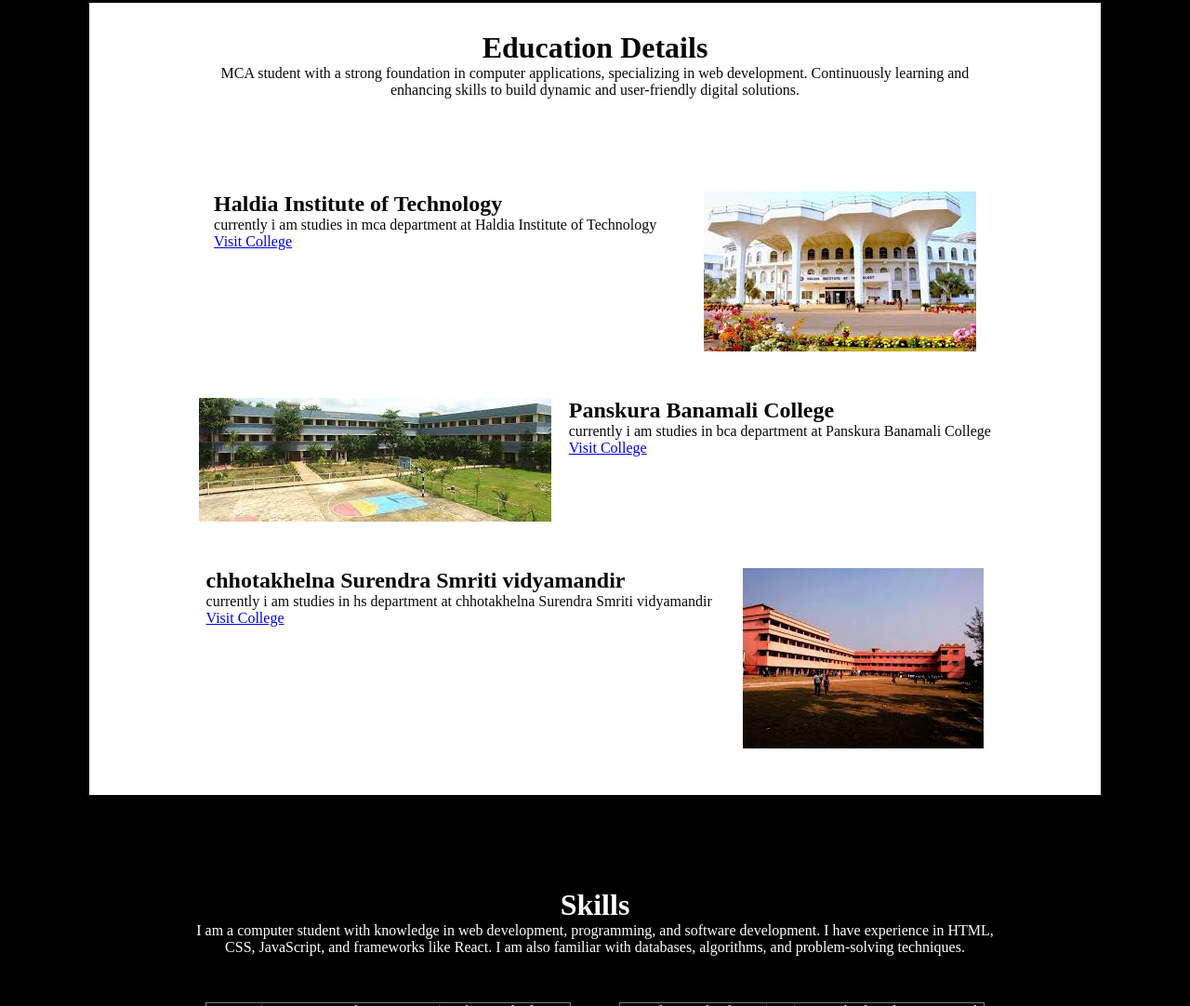
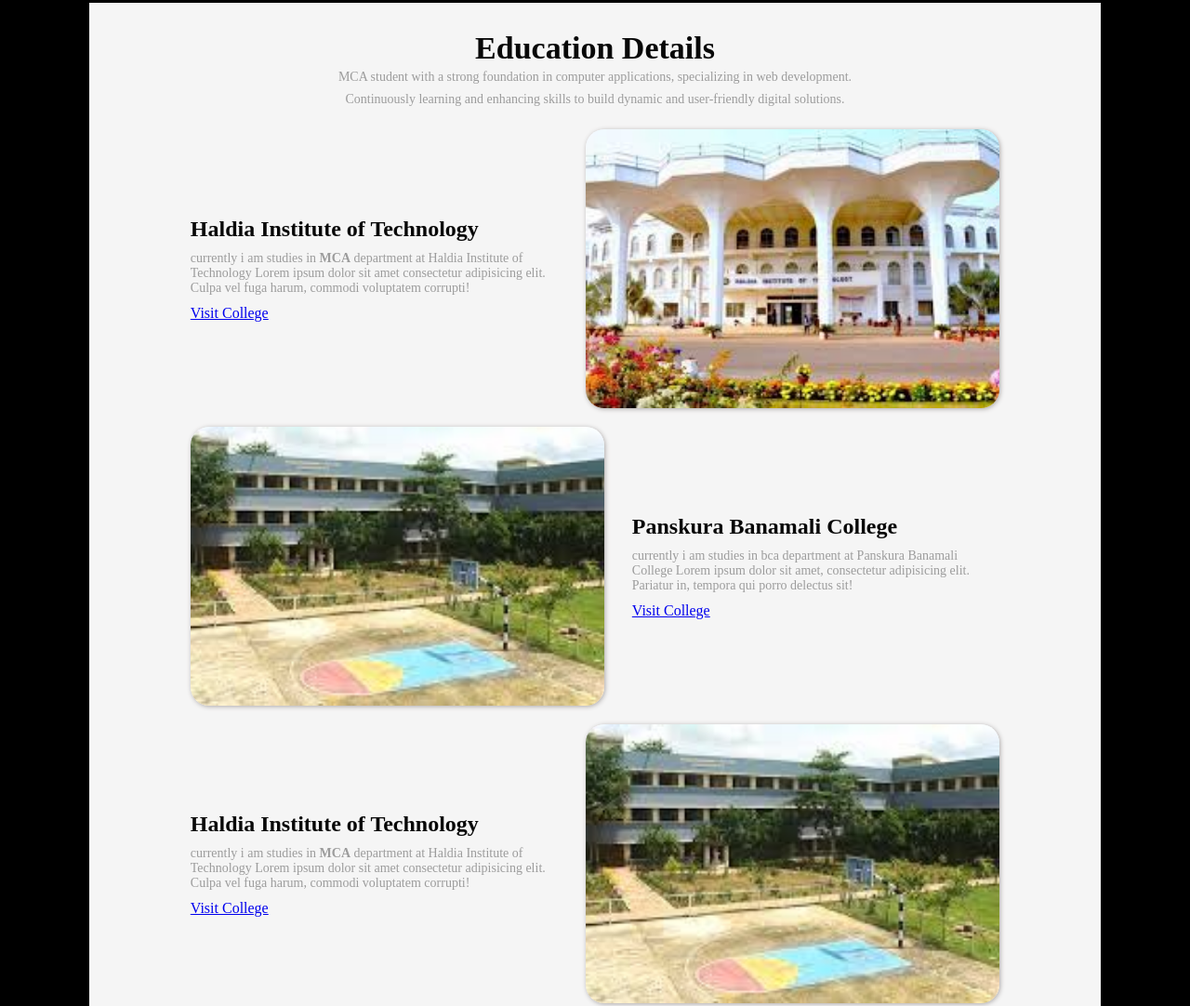
Before and after one commit to Gobinda9732/portfolio, a plain HTML site: page index.html in a window 1280 px wide. Shown: the part 627-1709 px from the top of the page at 93% size. Drawn offline with Linux system fonts and the light colour scheme.

Commit message:
education block complated

```diff
--- a/index.html
+++ b/index.html
@@ -14,7 +14,7 @@
         <nav id="nav">
             <ul id="nav_ul">
                 <li class="nav_ul_li"><a href="#">Home</a></li>
-                <li class="nav_ul_li"><a href="#">Education </a></li>
+                <li class="nav_ul_li"><a href="#Second_page">Education </a></li>
                 <li class="nav_ul_li"><a href="#">Projects</a></li>
                 <li class="nav_ul_li"><a href="#">Skills</a></li>
                 <li class="nav_ul_li"><a href="#">Contact</a></li>
@@ -41,10 +41,10 @@
                     <h4>Technologies</h4>
                     <div id="technology">
                         <img src="./image/html.png" alt="html">
-                        <img src="./image/css.png" alt="css"/>
-                        <img src="./image/js.png" alt="js"/>
-                        <img src="./image/git.png" alt="git"/>
-                        <img src="./image/react.png" alt="react"/>
+                        <img src="./image/css.png" alt="css" />
+                        <img src="./image/js.png" alt="js" />
+                        <img src="./image/git.png" alt="git" />
+                        <img src="./image/react.png" alt="react" />
 
                     </div>
                 </div>
@@ -53,55 +53,66 @@
         </div>
 
     </div>
-    <div id ="Second_page">
+    <div id="Second_page">
         <div class="whole-content">
             <div id="education" class="intro">
                 <h1>Education Details</h1>
-            <p >MCA student with a strong foundation in computer applications, specializing in web development. Continuously learning and enhancing skills to build dynamic and user-friendly digital solutions.</p>
+                <p>MCA student with a strong foundation in computer applications, specializing in web development.
+                    Continuously learning and enhancing skills to build dynamic and user-friendly digital solutions.</p>
             </div>
-        <div id="mca">
-            <div class="mca_details">
+            <div id="mca" class="education-block">
+                <div class="edu_details-right">
                     <h2>Haldia Institute of Technology</h2>
-                <p>currently i am studies in mca department at Haldia Institute of Technology</p>
+                    <p>currently i am studies in <strong>MCA</strong> department at Haldia Institute of Technology Lorem
+                        ipsum dolor sit amet consectetur adipisicing elit. Culpa vel fuga harum, commodi voluptatem
+                        corrupti!</p>
                     <a href="#" class="btn">Visit College</a>
                 </div>
-            <img src="./image/hit.jpeg" alt="hit college"/>
+                <img src="./image/hit.jpeg" alt="hit college" />
             </div>
-        <div id="bca">
-            <img src="./image/pbc.jpeg" alt="pbc college"/>
-            <div class="bca_details">
+            <div id="bca" class="education-block">
+                <img src="./image/pbc.jpeg" alt="pbc college" />
+                <div class="edu_details-left">
                     <h2>Panskura Banamali College</h2>
-                <p>currently i am studies in bca department at Panskura Banamali College</p>
+                    <p>currently i am studies in bca department at Panskura Banamali College Lorem ipsum dolor sit amet,
+                        consectetur adipisicing elit. Pariatur in, tempora qui porro delectus sit!</p>
                     <a href="#" class="btn">Visit College</a>
                 </div>
 
             </div>
-        <div id="hs">
-            <div class="hs_details">
-                <h2>chhotakhelna Surendra Smriti vidyamandir</h2>
-                <p>currently i am studies in hs department at chhotakhelna Surendra Smriti vidyamandir</p>
+            <div id="mca" class="education-block">
+                <div class="edu_details-right">
+                    <h2>Haldia Institute of Technology</h2>
+                    <p>currently i am studies in <strong>MCA</strong> department at Haldia Institute of Technology Lorem
+                        ipsum dolor sit amet consectetur adipisicing elit. Culpa vel fuga harum, commodi voluptatem
+                        corrupti!</p>
                     <a href="#" class="btn">Visit College</a>
                 </div>
-            <img src="./image/cssv.jpeg" alt="cssv college"/>
+                <img src="./image/pbc.jpeg" alt="hit college" />
             </div>
         </div>
     </div>
-    <div id ="Third_page">
+    <div id="Third_page">
         <div class="whole-content">
             <div id="skills" class="intro">
                 <h1>Skills</h1>
-            <p >I am a computer student with knowledge in web development, programming, and software development. I have experience in HTML, CSS, JavaScript, and frameworks like React. I am also familiar with databases, algorithms, and problem-solving techniques.</p>
+                <p>I am a computer student with knowledge in web development, programming, and software development. I
+                    have experience in HTML, CSS, JavaScript, and frameworks like React. I am also familiar with
+                    databases, algorithms, and problem-solving techniques.</p>
             </div>
             <div id="box-content">
                 <div class="box">
-                <p>"HTML (HyperText Markup Language) is the standard language used to create and structure content on the web, defining elements like headings, paragraphs, links, images, and multimedia."</p>
+                    <p>"HTML (HyperText Markup Language) is the standard language used to create and structure content
+                        on the web, defining elements like headings, paragraphs, links, images, and multimedia."</p>
                     <div class="box-image">
                         <img src="./image/third/html.png" alt="">
                         <h3>HTML</h3>
                     </div>
                 </div>
                 <div class="box">
-                <p>Cascading Style Sheets (CSS) is a style sheet language used for describing the presentation of a document written in HTML or XML, controlling layout, colors, fonts, and visual elements on webpages</p>
+                    <p>Cascading Style Sheets (CSS) is a style sheet language used for describing the presentation of a
+                        document written in HTML or XML, controlling layout, colors, fonts, and visual elements on
+                        webpages</p>
                     <div class="box-image">
                         <img src="./image/third/css.png" alt="">
                         <h3>CSS</h3>
@@ -109,14 +120,18 @@
                 </div>
                 <div class="box">
                     <p>
-                    "JavaScript is a programming language that enables dynamic content on web pages, allowing interactivity, manipulation of HTML and CSS, and handling events to create responsive user experiences.</p>
+                        "JavaScript is a programming language that enables dynamic content on web pages, allowing
+                        interactivity, manipulation of HTML and CSS, and handling events to create responsive user
+                        experiences.</p>
                     <div class="box-image">
                         <img src="./image/third/js.png" alt="">
                         <h3>JavaScript</h3>
                     </div>
                 </div>
                 <div class="box">
-                <P>"React is a JavaScript library for building user interfaces, allowing developers to create dynamic, responsive web applications using reusable components and efficient rendering techniques."</P>
+                    <P>"React is a JavaScript library for building user interfaces, allowing developers to create
+                        dynamic, responsive web applications using reusable components and efficient rendering
+                        techniques."</P>
                     <div class="box-image">
                         <img src="./image/third/react.png" alt="">
                         <h3>React</h3>
@@ -126,21 +141,22 @@
 
         </div>
     </div>
-    <div id ="Forth_page">
+    <div id="Forth_page">
         <div class="whole-content">
             <div id="Project" class="intro">
                 <h1>Project work</h1>
-            <p >MCA student with a strong foundation in computer applications, specializing in web development. Continuously learning and enhancing skills to build dynamic and user-friendly digital solutions.</p>
+                <p>MCA student with a strong foundation in computer applications, specializing in web development.
+                    Continuously learning and enhancing skills to build dynamic and user-friendly digital solutions.</p>
             </div>
             <div id="Project-Containor">
                 <div>
-                <img src="./image/hit.jpeg" alt="hit college"/>
+                    <img src="./image/hit.jpeg" alt="hit college" />
                     <h3>First Project</h3>
                     <p>This is the summmery abaut my First project</p>
                     <button type="button">Khow More </button>
                 </div>
                 <div>
-                <img src="./image/hit.jpeg" alt="hit college"/>
+                    <img src="./image/hit.jpeg" alt="hit college" />
                     <h3>Second Project</h3>
                     <p> This is the summmery abaut my second project</p>
                     <button type="button">Khow More </button>
@@ -148,18 +164,19 @@
             </div>
         </div>
     </div>
-    <div id ="Fifth_page">
+    <div id="Fifth_page">
         <div class="whole-content">
             <div class="intro">
                 <h1>Contact me</h1>
-                <p >Feel free to reach out for collaborations, inquiries, or any questions. Let's create something amazing together! Contact me anytime</p>
+                <p>Feel free to reach out for collaborations, inquiries, or any questions. Let's create something
+                    amazing together! Contact me anytime</p>
             </div>
             <div>
                 <form class="contact-form">
                     <label for="email">Email</label><br>
-                    <input type="email" id="email" placeholder="Please enter your email" required/><br>
+                    <input type="email" id="email" placeholder="Please enter your email" required /><br>
                     <label for="mob">Mobile</label><br>
-                    <input type="tel" id="mob" placeholder="Enter mobile " required/><br>
+                    <input type="tel" id="mob" placeholder="Enter mobile " required /><br>
                     <label for="name">Message</label><br>
                     <textarea rows="5" placeholder="Your Message" required></textarea><br>
                     <button type="submit">submit > </button>
--- a/style.css
+++ b/style.css
@@ -16,6 +16,7 @@ body {
 .whole-content {
   width: 80%;
   margin: auto;
+  max-width: 897px;
 }
 nav {
   background-color: #1b1b1b;
@@ -74,22 +75,21 @@ nav ul li a {
   font-size: 20px;
   cursor: pointer;
 }
-#technology{
+#technology {
   display: flex;
   height: 80px;
   justify-content: space-around;
-
 }
-#technology img{
-width: 25vmin;
-  margin-top: 20px;
+#technology img {
+  width: 25vmin;
+  margin: 20px 5px 0 5px;
   border-radius: 5px;
   cursor: pointer;
 }
-#Second_page  {
+#Second_page {
   width: 85%;
   margin: auto;
-  background-color: #ffffff;
+  background-color: #f5f5f5;
   color: #080808;
   padding-bottom: 50px;
 }
@@ -98,34 +98,45 @@ width: 25vmin;
   padding-top: 30px;
   text-align: center;
 }
-#mca{
-  padding-top: 100px;
+.education-block {
+  margin-top: 20px;
   display: flex;
   justify-content: space-around;
+  align-items: center;
 }
-#bca{
-  padding-top: 50px;
-  display: flex;
-  justify-content: space-around;
-
+.education-block img {
+  object-fit: cover;
+  border-radius: 20px;
+  height: 300px;
+  width: 445px;
+  box-shadow: 1px 1px 5px #ada9a9;
 }
-#hs{
-  padding-top: 50px;
-  display: flex;
-  justify-content: space-around;
-
+.edu_details-right {
+  padding-right: 30px;
 }
-#Third_page{
+.edu_details-left {
+  padding-left: 30px;
+}
+.education-block h2 {
+  font-size: 24px;
+  margin-bottom: 10px;
+}
+.education-block p {
+  color: #9c9c9c;
+  font-size: 14px;
+  margin-bottom: 10px;
+}
+#Third_page {
   width: 85%;
   margin: auto;
   padding-bottom: 20px;
 }
-#skills{
+#skills {
   margin-top: 70px;
   padding-top: 30px;
   text-align: center;
 }
-#box-content{
+#box-content {
   margin-top: 50px;
   height: auto;
   width: 100%;
@@ -134,40 +145,49 @@ width: 25vmin;
   flex-wrap: wrap;
   justify-content: space-around;
   gap: 20px;
-
 }
-.box{
+.box {
   height: auto;
   width: 45%;
   float: 30%;
   border: 1px solid gray;
-
+  margin: 10px 0;
 }
-.box-image{
+.box-image {
   display: flex;
 }
-.box-image img{
+.box-image img {
   height: 20px;
   width: 20px;
 }
 
-
-
-#Forth_page{
+#Forth_page {
   width: 85%;
   margin: auto;
   background-color: #ffffff;
   color: #080808;
 }
-#Project{
+#Project {
   text-align: center;
 }
-#Project-Containor{
+#Project-Containor {
   display: flex;
   justify-content: space-around;
 }
-#Fifth_page{
+#Fifth_page {
   background-color: #080808;
   width: 85%;
   margin: auto;
 }
+#education h1 {
+  color: #080808;
+  font-size: 34px;
+}
+
+.intro p {
+  color: #9c9c9c;
+  font-size: 14px;
+  line-height: 24px;
+  width: 570px;
+  margin: auto;
+}
```
Lines whose indentation alone changed are shown as unchanged.
